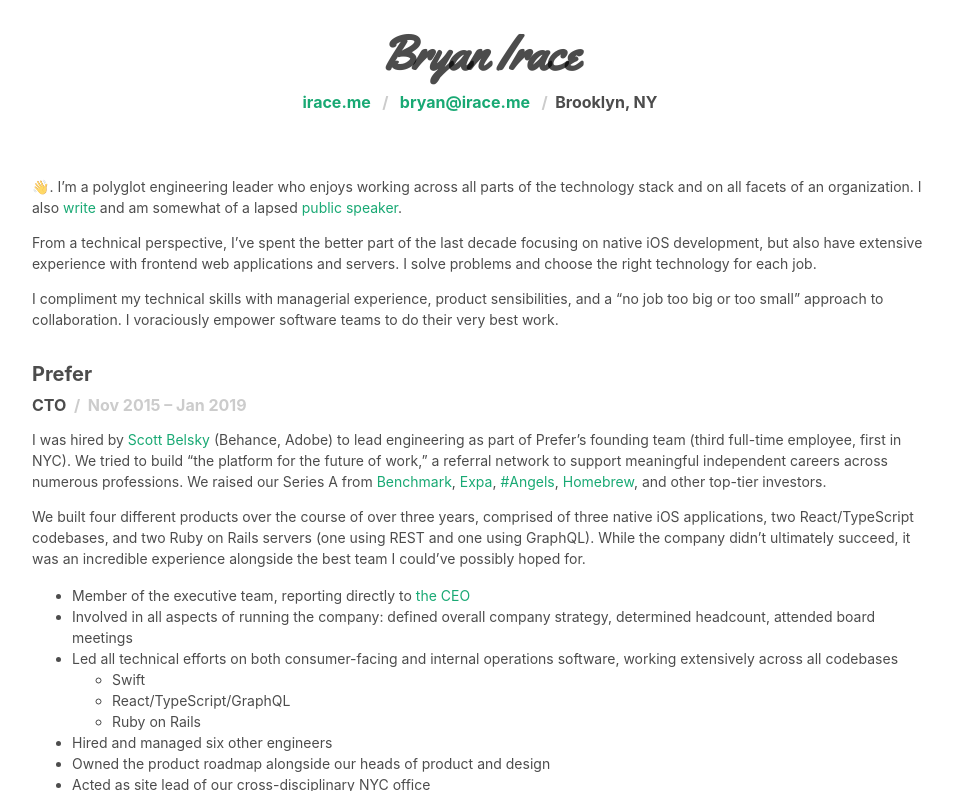
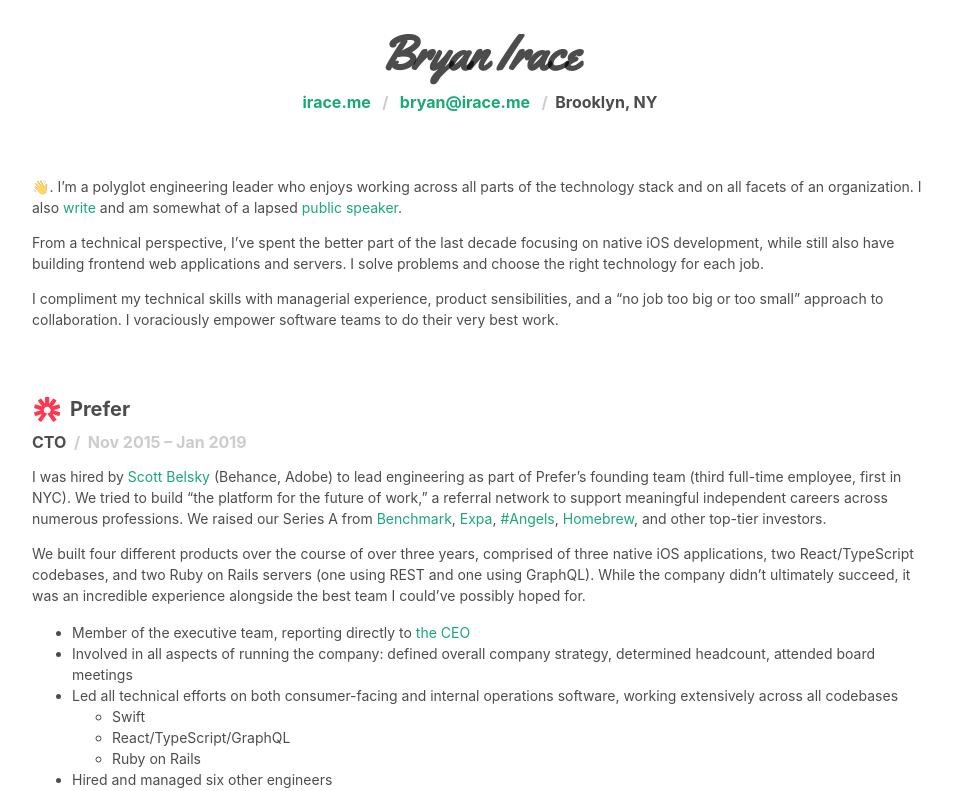
Before and after one commit to irace/irace.github.com, a Jekyll site: the page resume.html, which Jekyll copies as it is, in a window 1280 px wide, cut to the strip 0-791 px from the top of the page. Shown: the whole strip, without its empty margins (160-1113 px from the left). Built offline with Jekyll 4.4.1, drawn with Linux system fonts in a browser that asks for light colours.

Commit message:
Add images

```diff
--- a/resume.html
+++ b/resume.html
@@ -6,17 +6,23 @@
 
   <meta property="og:site_name" content="Bryan Irace" />
   <meta property="og:title" content="Résumé" />
-  <meta property="og:url" content="http://irace.me/resume/" />
-  <meta property="og:image" content="http://irace.me/public/bryan.png" />
+  <meta property="og:url" content="https://irace.me/resume/" />
+  <meta property="og:image" content="https://irace.me/public/bryan.png" />
   <meta property="og:type" content="article" />
-  <meta property="og:description" content="I’m Bryan – a software developer from Brooklyn, NY." />
+  <meta
+    property="og:description"
+    content="Polyglot engineering leader who enjoys working across all parts of the technology stack and on all facets of an organization."
+  />
   <meta property="og:locale" content="en_US" />
 
   <meta name="twitter:site" content="@iracedotme" />
-  <meta name="twitter:description" content="I’m Bryan – a software developer from Brooklyn, NY." />
-  <meta name="twitter:image" content="http://irace.me/public/bryan.png" />
+  <meta
+    name="twitter:description"
+    content="Polyglot engineering leader who enjoys working across all parts of the technology stack and on all facets of an organization."
+  />
+  <meta name="twitter:image" content="https://irace.me/public/bryan.png" />
 
-  <link rel="shortcut icon" href="/public/favicon.png" />
+  <link rel="shortcut icon" href="https://irace.me/public/favicon.png" />
 
   <link rel="stylesheet" href="https://unpkg.com/tachyons/css/tachyons.min.css" />
   <link rel="stylesheet" href="https://fonts.googleapis.com/css?family=Yellowtail" />
@@ -24,6 +30,10 @@
   <style>
     .yellowtail {
       font-family: "Yellowtail", cursive;
+    }
+
+    .logo {
+      width: 30px;
     }
   </style>
 
@@ -44,8 +54,8 @@
           <a class="link dim green" href="https://irace.me/talking/">public speaker</a>.
         </p>
         <p class="f6 lh-copy">
-          From a technical perspective, I’ve spent the better part of the last decade focusing on native iOS development, but also have
-          extensive experience with frontend web applications and servers. I solve problems and choose the right technology for each job.
+          From a technical perspective, I’ve spent the better part of the last decade focusing on native iOS development, while still also
+          have building frontend web applications and servers. I solve problems and choose the right technology for each job.
         </p>
 
         <p class="f6 lh-copy">
@@ -53,8 +63,10 @@
           to collaboration. I voraciously empower software teams to do their very best work.
         </p>
 
-        <article class="mv5-s mv4">
-          <h3 class="f4 lh-title mv2 measure">Prefer</h3>
+        <article class="mv5-ns mv4">
+          <h3 class="f4 lh-title mv2 v-mid">
+            <img class="logo mr2 v-mid" src="/images/resume/prefer.png" /><span class="v-mid">Prefer</span>
+          </h3>
           <h4 class="f5 lh-title mv0"><span>CTO</span><span class="moon-gray">&nbsp;&nbsp;/&nbsp;&nbsp;Nov 2015 – Jan 2019</span></h4>
           <p class="f6 lh-copy">
             I was hired by <a class="link dim green" href="https://twitter.com/scottbelsky">Scott Belsky</a> (Behance, Adobe) to lead
@@ -115,8 +127,10 @@
           </div>
         </article>
 
-        <article class="mv5-s mv4">
-          <h3 class="f4 lh-title mv2 measure">Tumblr</h3>
+        <article class="mv5-ns mv4">
+          <h3 class="f4 lh-title mv2 v-mid">
+            <img class="logo mr2 v-mid" src="/images/resume/tumblr.png" /><span class="v-mid">Tumblr</span>
+          </h3>
 
           <p class="f6 lh-copy">
             I joined Tumblr when it was around 60 employees and led development of the company’s
@@ -190,8 +204,10 @@
             <li class="f6 lh-copy">Recruited and hired to grow the team from just myself to around ten iOS developers</li>
           </ul>
         </article>
-        <article class="mv5-s mv4">
-          <h3 class="f4 lh-title mv2">Goldman Sachs</h3>
+        <article class="mv5-ns mv4">
+          <h3 class="f4 lh-title mv2 v-mid">
+            <img class="logo mr2 v-mid" src="/images/resume/gs.png" /><span class="v-mid">Goldman Sachs</span>
+          </h3>
 
           <p class="f6 lh-copy">
             I interned at Goldman Sachs in between my junior and senior years of college, and accepted an offer to return full-time after
@@ -249,8 +265,10 @@
           </ul>
         </article>
 
-        <article class="mv5-s mv4">
-          <h3 class="f4 lh-title mv2">Boston College</h3>
+        <article class="mv5-ns mv4">
+          <h3 class="f4 lh-title mv2 v-mid">
+            <img class="logo mr2 v-mid" src="/images/resume/bc.png" /><span class="v-mid">Boston College</span>
+          </h3>
           <h4 class="f5 lh-title mv0">
             <span>Bachelor of Science, Computer Science</span><span class="moon-gray">&nbsp;&nbsp;/&nbsp;&nbsp;Sep 2004 – May 2008</span>
           </h4>
@@ -267,7 +285,7 @@
             </li>
           </ul>
         </article>
-        <h1 class="f2 lh-title mv2 measure yellowtail tc">Thanks for visiting!</h1>
+        <h1 class="f2 lh-title mv2 yellowtail tc">Thanks for visiting!</h1>
       </div>
     </main>
   </body>
```
Also changed, not shown: images/resume/bc.png (added), images/resume/gs.png (added), images/resume/prefer.png (added), images/resume/tumblr.png (added).
